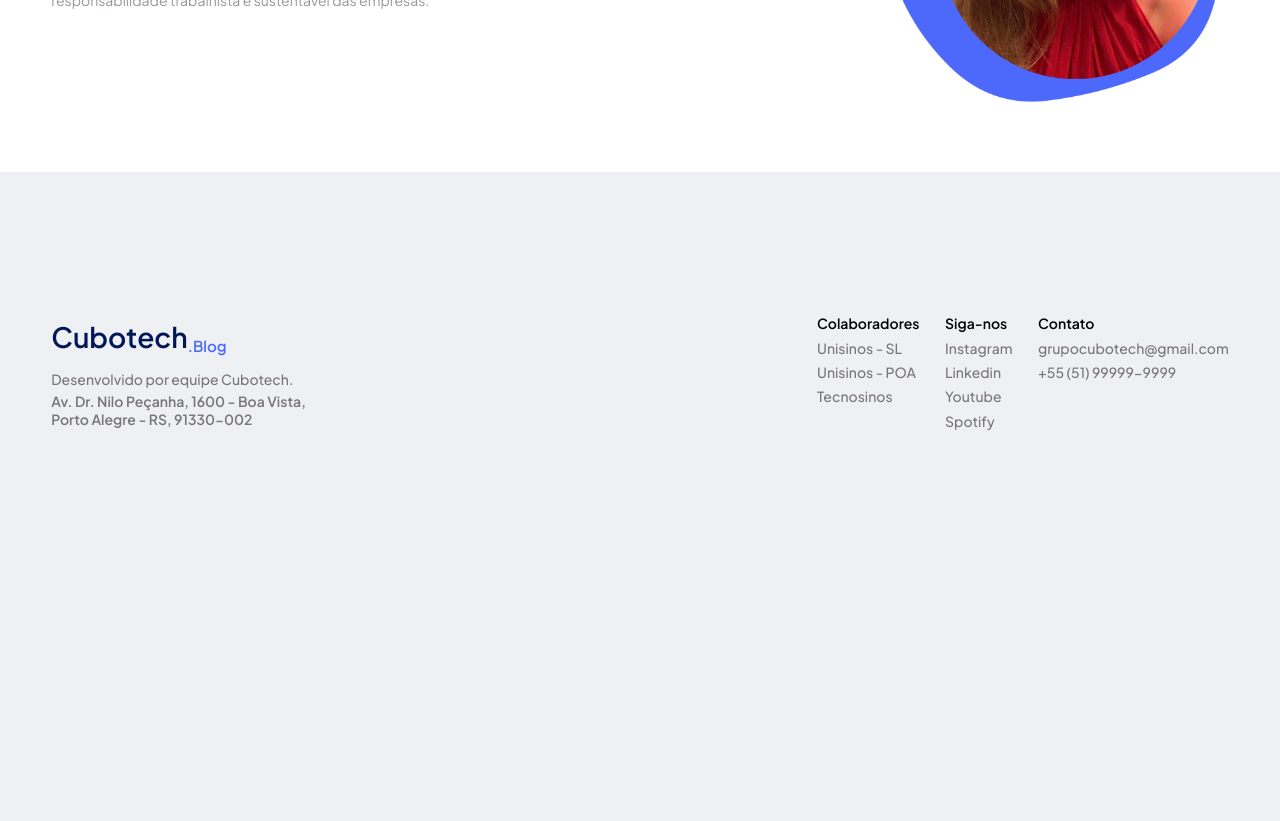
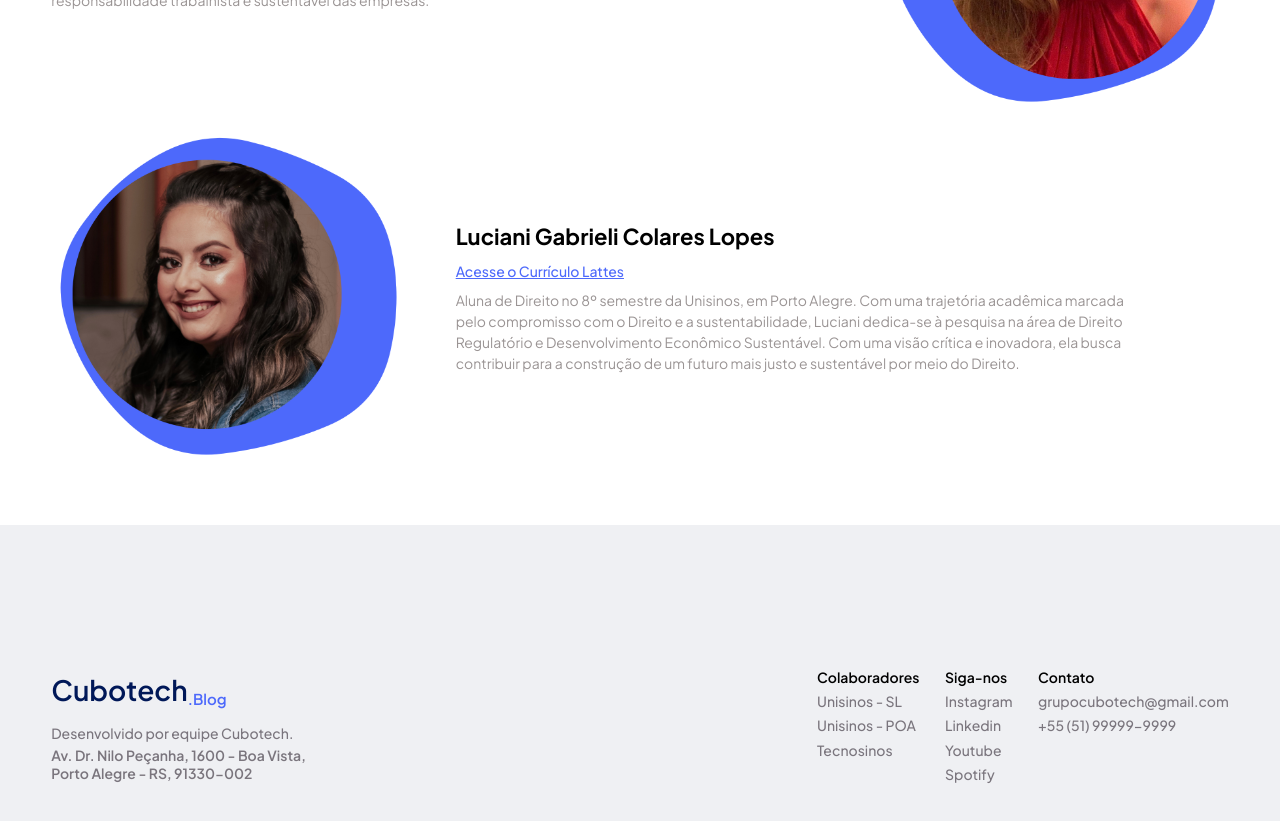
Before and after one commit to enzobitencourt/cubotech, a React (Create React App) app: page /#/sobrenos in a window 1280 px wide. Shown: the part 3120-3941 px from the top of the page. Before the commit the page ends 3692 px from the top, so only its background shows below. Built offline with nearby package versions, Linux system fonts and the light colour scheme.

Commit message:
sobrenos

```diff
--- a/src/pages/Sobrenos.js
+++ b/src/pages/Sobrenos.js
@@ -13,6 +13,7 @@ import Enzo from '../assets/Enzo.png'
 import Unisinos from "../assets/unisinos.jpeg"
 import Antonia from "../assets/Antonia.png"
 import Laura from "../assets/Laura.png"
+import Luciani from "../assets/Luciani.png"
 
 const Container2 = styled.div`
     display: flex;
@@ -143,6 +144,10 @@ por organismos internacionais. Além disso, ela é  responsável pelas mídias s
           texto='Aluna de Direito-Les, no 8o semestre da Unisinos/POA. Laura é responsável por realizar pesquisas envolvendo ESG, com destaque para os processos de Parcerias Público Privadas (PPPs), com ênfase na responsabilidade trabalhista e sustentável das empresas.'
           imagem={Laura}
           link='http://lattes.cnpq.br/3212880532214441' />
+          <Integrante nome='Luciani Gabrieli Colares Lopes'
+          texto='Aluna de Direito no 8º semestre da Unisinos, em Porto Alegre. Com uma trajetória acadêmica marcada pelo compromisso com o Direito e a sustentabilidade, Luciani dedica-se à pesquisa na área de Direito Regulatório e Desenvolvimento Econômico Sustentável. Com uma visão crítica e inovadora, ela busca contribuir para a construção de um futuro mais justo e sustentável por meio do Direito.'
+          imagem={Luciani}
+          link='http://lattes.cnpq.br/6104038500979127' />
       </Container>
       <Footer />
     </>
```
Also changed, not shown: src/assets/Luciani.png (added), src/assets/Luciani1.jpg (added).
